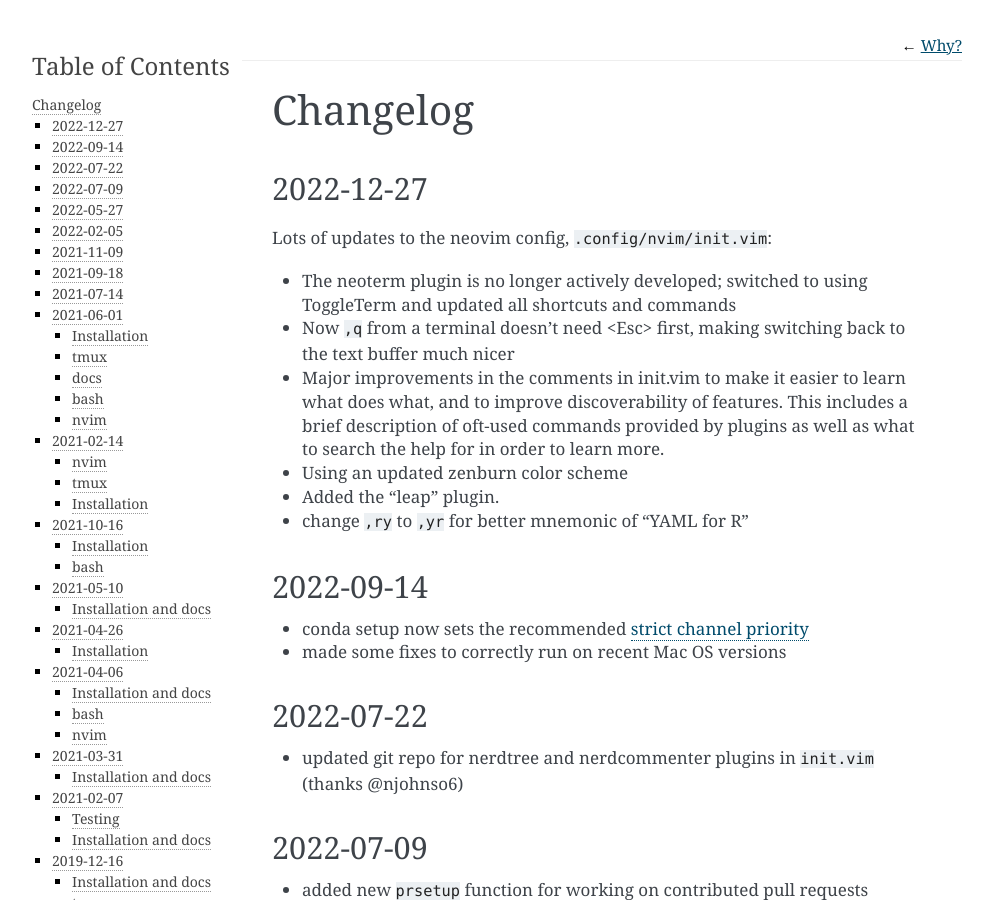
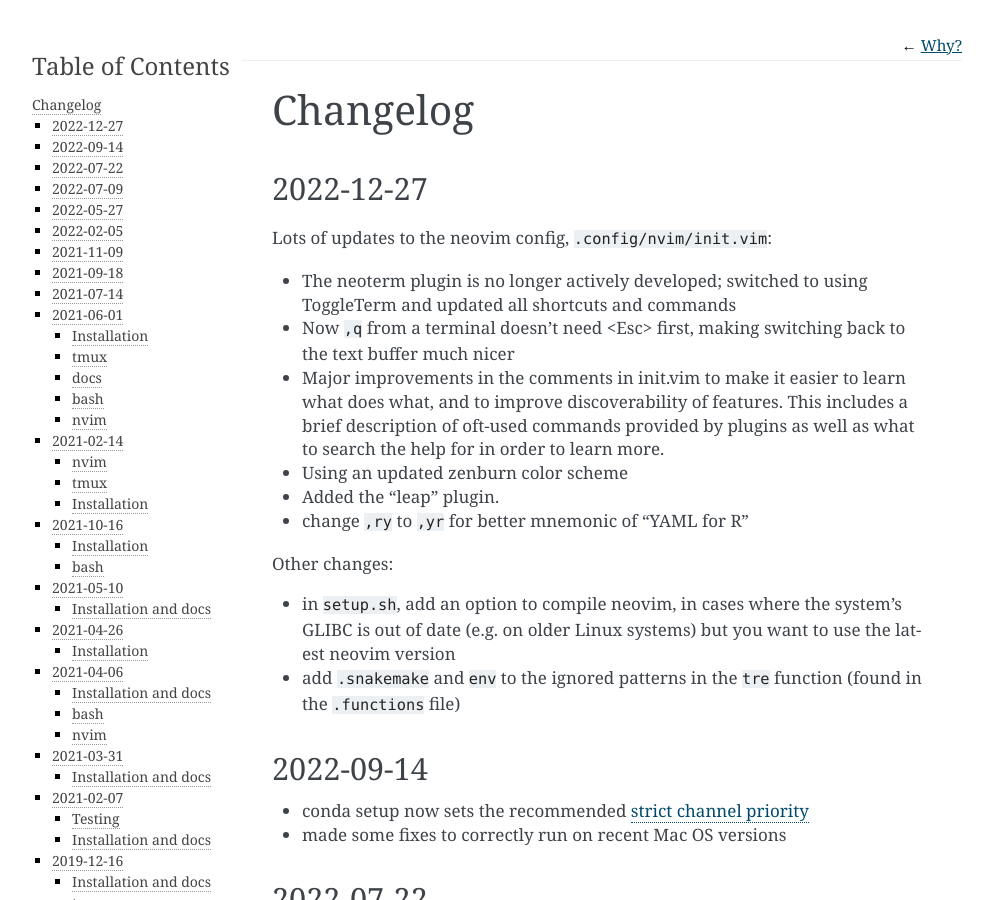
Before and after one commit to daler/dotfiles, a Sphinx documentation site: the page built from docs/changelog.rst, in a window 1280 px wide and 900 px high. Shown: the whole window, without its empty margins (148-1141 px from the left). Built offline with Sphinx 7.4.7, drawn with Linux system fonts in a browser that asks for light colours.

Commit message:
update changelog

```diff
--- a/docs/changelog.rst
+++ b/docs/changelog.rst
@@ -19,6 +19,15 @@ Lots of updates to the neovim config, ``.config/nvim/init.vim``:
 - Using an updated zenburn color scheme
 - Added the "leap" plugin.
 - change ``,ry`` to ``,yr`` for better mnemonic of "YAML for R"
+
+Other changes:
+
+- in ``setup.sh``, add an option to compile neovim, in cases where the system's
+  GLIBC is out of date (e.g. on older Linux systems) but you want to use the
+  latest neovim version
+
+- add ``.snakemake`` and ``env`` to the ignored patterns in the ``tre``
+  function (found in the ``.functions`` file)
 
 2022-09-14
 ----------
```
